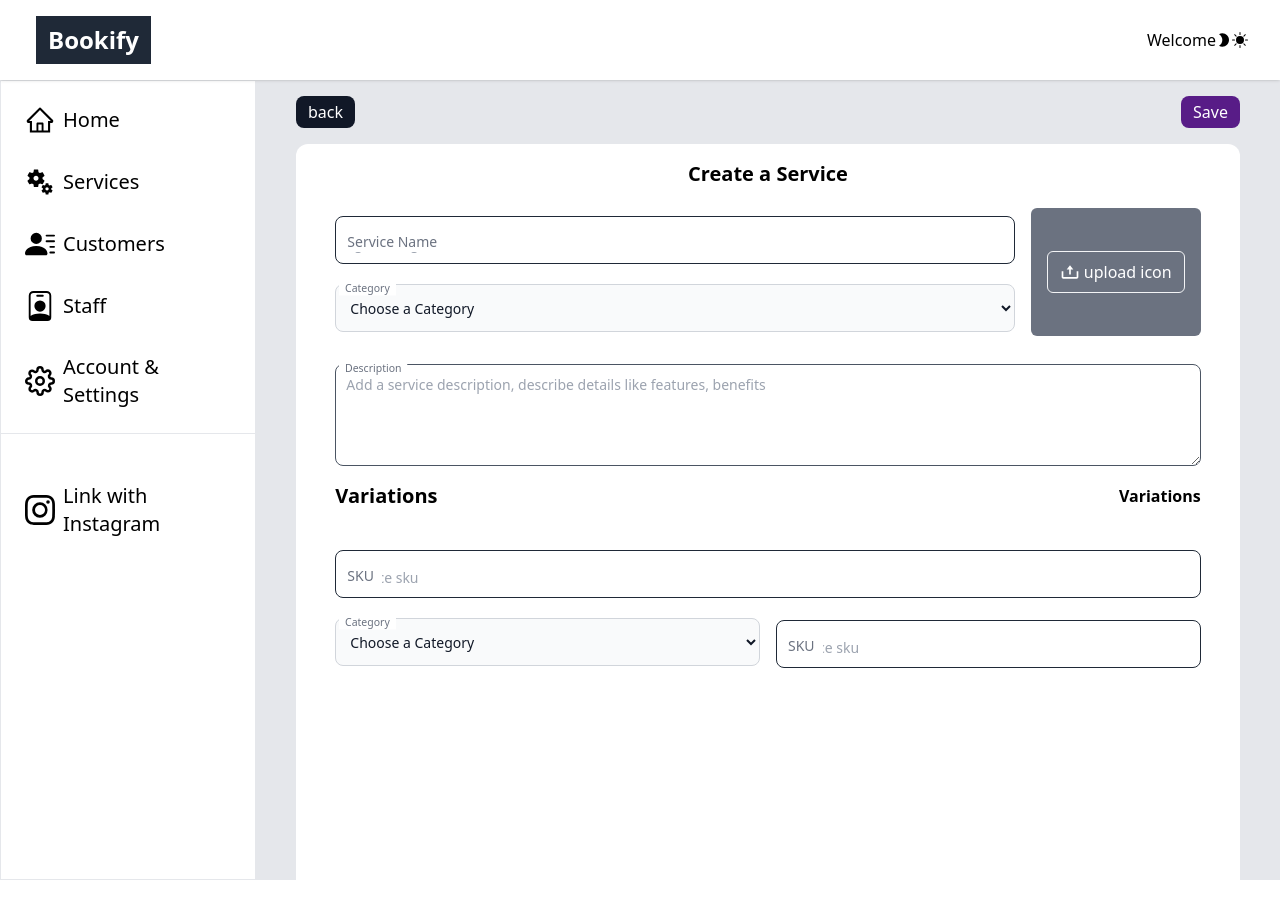
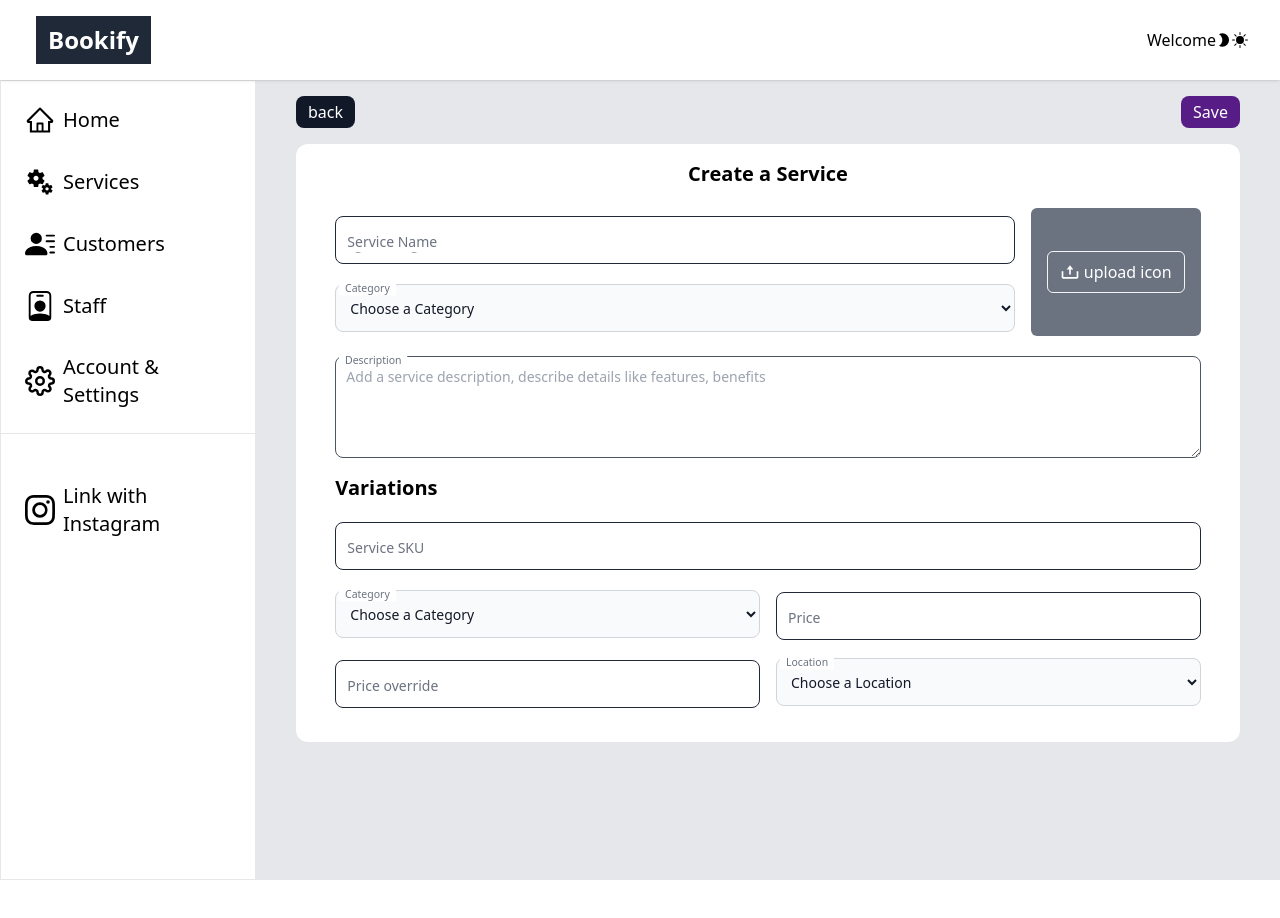
Before and after one commit to BisiDavi/square-booking, a Next.js app: page /admin/services in a window 1280 px wide. Both pictures are taken after a click on the button "Create Service". Shown: the top 918 px of the page. After the commit the page ends 880 px from the top, so only its background shows below. Built offline with nearby package versions, Linux system fonts and the light colour scheme.

Commit message:
create service form updatedg

```diff
--- a/components/Form/CreateServiceForm.tsx
+++ b/components/Form/CreateServiceForm.tsx
@@ -4,7 +4,8 @@ import { updateService } from "@/redux/view-slice";
 import LabelledInput from "@/components/Form/FormElement/LabelledInput";
 import Select from "@/components/Form/FormElement/Select";
 import Textarea from "@/components/Form/FormElement/Textarea";
-import UploadIcon from "./FormElement/UploadIcon";
+import UploadIcon from "@/components/Form/FormElement/UploadIcon";
+import PriceOverride from "@/components/Form/FormElement/PriceOverride";
 
 export default function CreateServiceForm() {
   const dispatch = useAppDispatch();
@@ -26,7 +27,7 @@ export default function CreateServiceForm() {
           className="bg-purple-900 text-white px-3 py-1 rounded-lg hover:bg-opacity-70"
         />
       </div>
-      <div className="form-content mt-4 py-4 bg-white h-screen container rounded-xl">
+      <div className="form-content mt-4 py-4 bg-white container rounded-xl">
         <h2 className="font-bold text-xl text-center">Create a Service</h2>
         <div className="content w-11/12 mx-auto">
           <form>
@@ -42,22 +43,23 @@ export default function CreateServiceForm() {
               placeholder="Add a service description, describe details like features, benefits"
             />
             <div className="variations">
-              <div className="row flex items-center mt-4 justify-between mb-10">
+              <div className="row flex items-center mt-4 justify-between mb-5">
                 <h4 className="font-bold text-xl">Variations</h4>
-                <h6 className="font-bold">Variations</h6>
               </div>
-              <LabelledInput placeholder="service sku" label="SKU" />
-              <div className="row flex items-center">
+              <LabelledInput placeholder="Service sku" label="Service SKU" />
+              <div className="row flex items-center mt-3">
                 <Select
                   label="Category"
                   className="relative w-1/2 mr-4 -mb-5"
                 />
                 <LabelledInput
-                  placeholder="service sku"
-                  label="SKU"
+                  placeholder="Price"
+                  label="Price"
                   className="w-1/2 relative"
+                  type="number"
                 />
               </div>
+              <PriceOverride />
             </div>
           </form>
         </div>
--- a/components/Form/FormElement/LabelledInput.tsx
+++ b/components/Form/FormElement/LabelledInput.tsx
@@ -21,6 +21,7 @@ export default function LabelledInput({
       <input
         type={inputType}
         id={id}
+        name={id}
         className="block px-2.5 pb-2.5 pt-4 w-full h-12 text-sm text-gray-900 rounded-lg border border-gray-800 focus:outline-none focus:ring-0 focus:border-blue-800 peer"
         placeholder={placeholder}
       />
--- /dev/null
+++ b/components/Form/FormElement/PriceOverride.tsx
@@ -0,0 +1,16 @@
+import LabelledInput from "@/components/Form/FormElement/LabelledInput";
+import Select from "@/components/Form/FormElement/Select";
+
+export default function PriceOverride() {
+  return (
+    <div className="row flex items-center my-4">
+      <LabelledInput
+        placeholder="Price override"
+        label="Price override"
+        className="w-1/2 relative mr-4"
+        type="number"
+      />
+      <Select label="Location" className="relative w-1/2  -mb-5" />
+    </div>
+  );
+}
--- a/components/Form/FormElement/Textarea.tsx
+++ b/components/Form/FormElement/Textarea.tsx
@@ -9,7 +9,7 @@ export default function Textarea({ placeholder, label }: Props) {
   const id = toSlug(label);
 
   return (
-    <div className="text-area my-2 relative">
+    <div className="text-area my-0 relative">
       <label
         htmlFor={id}
         className="absolute text-sm text-gray-500 text-gray-400 duration-300 transform -translate-y-4 scale-75 top-2 z-10 origin-[0] bg-white  px-2 mt-0.5  peer-focus:px-2 peer-focus:text-blue-600 peer-focus:dark:text-blue-500 peer-placeholder-shown:scale-100 peer-placeholder-shown:-translate-y-1/2 peer-placeholder-shown:top-1/2 peer-focus:top-1 peer-focus:scale-75 peer-focus:-translate-y-4 left-1"
```
